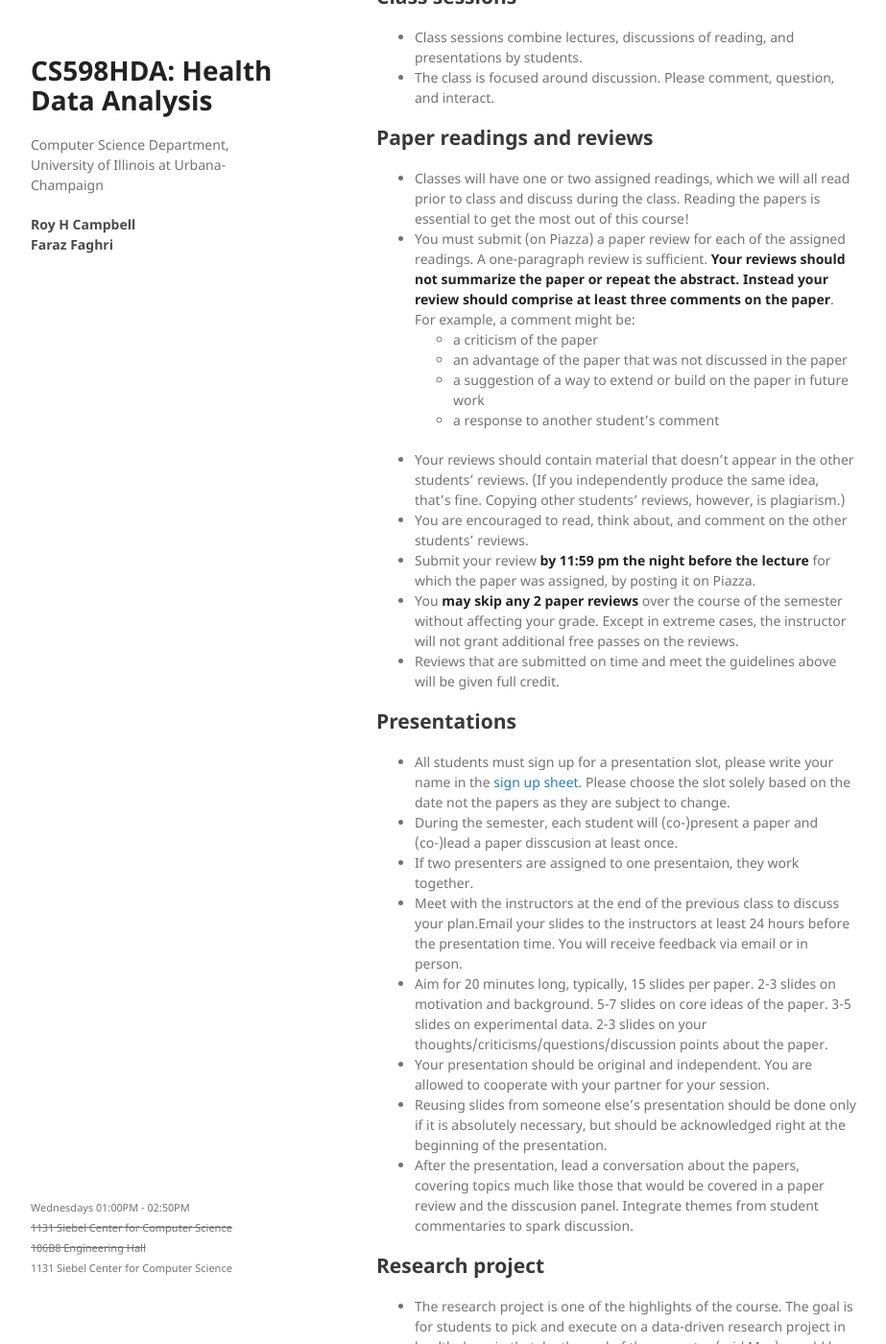
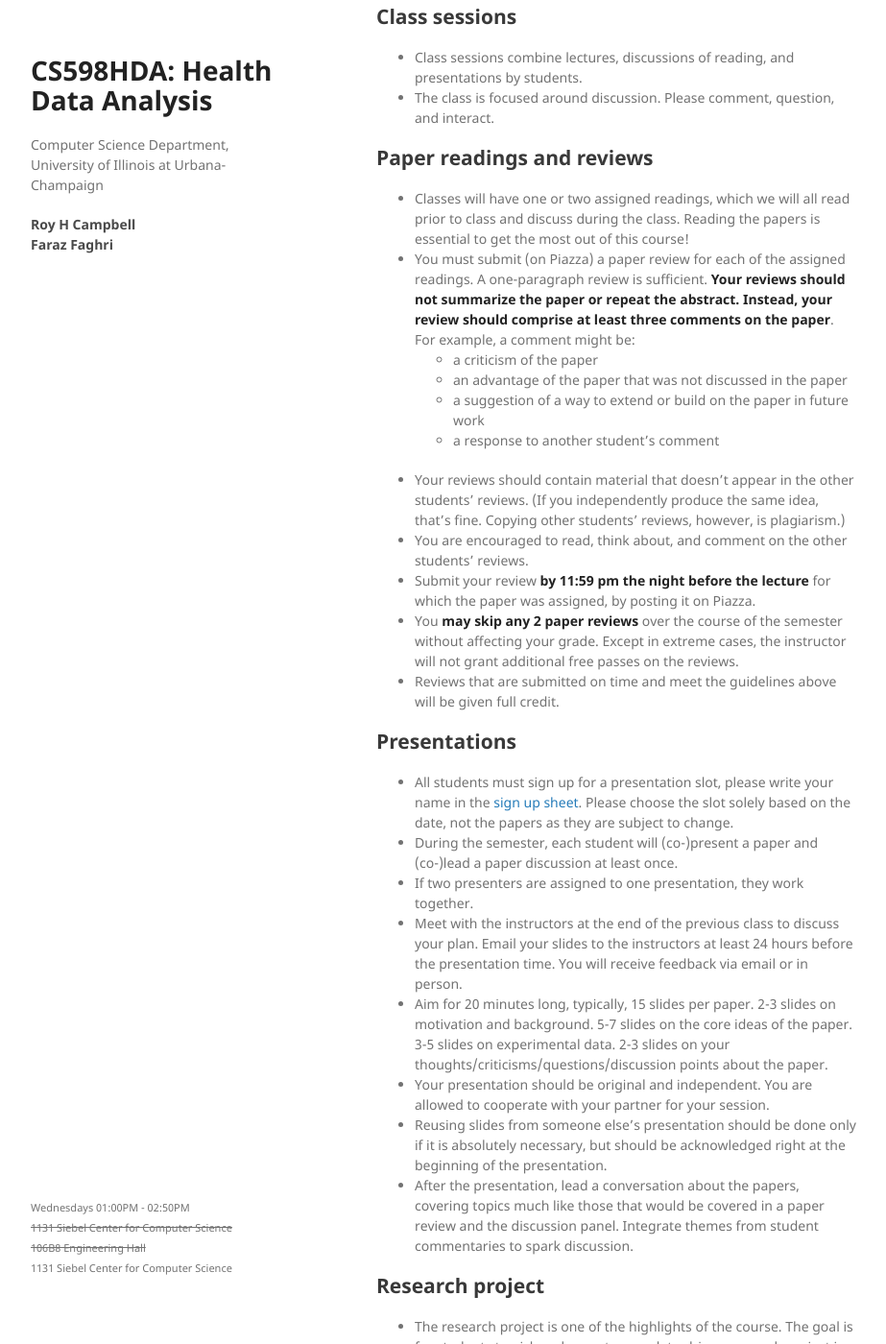
Before and after one commit to UIUC-CS598HDA/UIUC-CS598HDA.github.io, a Jekyll site: the page built from syllabus.md, in a window 1280 px wide and 1400 px high, scrolled down 657 px. Shown: the whole window at 96% size, without its empty margins (178-1101 px from the left). Built offline with Jekyll 4.4.1, drawn with Linux system fonts in a browser that asks for light colours; our own code applies the rules of GitHub Pages for plain Markdown files; some of the changed text lies outside the part shown.

Commit message:
proof read

```diff
--- a/syllabus.md
+++ b/syllabus.md
@@ -3,7 +3,7 @@ layout: default
 ---
 
 ## Overview
-The course will consist of paper readings, presentations, and student projects. Students write critiques, make presentations, and create an academic paper suitable for a workshop or conference. We will review the recent advances in the area of health data analysis. Reading selections broadly cover clinical, genetic, and image analysis. **Students are expected to have a working knowledge of machine learning, data mining, and programming skills to carry an implementation of a final project** (preferably in Python, but all languages are welcome). The project is extremely hands-on. You will experience firsthand all of the journey a data scientist goes through: data ambiguity, missing data, anomalies, skewness, predictive models, descriptive models, etc.
+The course will consist of paper readings, presentations, and student projects. Students write critiques, make presentations, and create an academic paper suitable for a workshop or conference. We will review the recent advances in the area of health data analysis. Reading selections broadly cover the clinical, genetic, image, and sensor data analysis. **Students are expected to have a working knowledge of machine learning, data mining, and programming skills to carry an implementation of a final project** (preferably in Python, but all languages are welcome). The project is extremely hands-on. You will experience firsthand all of the journeys a data scientist goes through: data ambiguity, missing data, anomalies, skewness, predictive models, descriptive models, etc.
 
 The course consists of:
 * [Class sessions](#class-sessions)
@@ -22,7 +22,7 @@ Each of these components of the course is discussed below, along with several ot
 
 ## Paper readings and reviews
 * Classes will have one or two assigned readings, which we will all read prior to class and discuss during the class. Reading the papers is essential to get the most out of this course!
-* You must submit (on Piazza) a paper review for each of the assigned readings. A one-paragraph review is sufficient. **Your reviews should not summarize the paper or repeat the abstract. Instead your review should comprise at least three comments on the paper**. For example, a comment might be:
+* You must submit (on Piazza) a paper review for each of the assigned readings. A one-paragraph review is sufficient. **Your reviews should not summarize the paper or repeat the abstract. Instead, your review should comprise at least three comments on the paper**. For example, a comment might be:
   * a criticism of the paper
   * an advantage of the paper that was not discussed in the paper
   * a suggestion of a way to extend or build on the paper in future work
@@ -35,14 +35,14 @@ Each of these components of the course is discussed below, along with several ot
 
 
 ## Presentations
-* All students must sign up for a presentation slot, please write your name in the [sign up sheet](https://docs.google.com/spreadsheets/d/1SHtvISvCsk8Jwhv03yjI9D5WF-uowbyvAPmj4ZnT_tc/edit?usp=sharing). Please choose the slot solely based on the date not the papers as they are subject to change.
-* During the semester, each student will (co-)present a paper and (co-)lead a paper disscusion at least once.
-* If two presenters are assigned to one presentaion, they work together.
-* Meet with the instructors at the end of the previous class to discuss your plan.Email your slides to the instructors at least 24 hours before the presentation time. You will receive feedback via email or in person.
-* Aim for 20 minutes long, typically, 15 slides per paper. 2-3 slides on motivation and background. 5-7 slides on core ideas of the paper. 3-5 slides on experimental data. 2-3 slides on your thoughts/criticisms/questions/discussion points about the paper.
+* All students must sign up for a presentation slot, please write your name in the [sign up sheet](https://docs.google.com/spreadsheets/d/1SHtvISvCsk8Jwhv03yjI9D5WF-uowbyvAPmj4ZnT_tc/edit?usp=sharing). Please choose the slot solely based on the date, not the papers as they are subject to change.
+* During the semester, each student will (co-)present a paper and (co-)lead a paper discussion at least once.
+* If two presenters are assigned to one presentation, they work together.
+* Meet with the instructors at the end of the previous class to discuss your plan. Email your slides to the instructors at least 24 hours before the presentation time. You will receive feedback via email or in person.
+* Aim for 20 minutes long, typically, 15 slides per paper. 2-3 slides on motivation and background. 5-7 slides on the core ideas of the paper. 3-5 slides on experimental data. 2-3 slides on your thoughts/criticisms/questions/discussion points about the paper.
 * Your presentation should be original and independent. You are allowed to cooperate with your partner for your session.
 * Reusing slides from someone else's presentation should be done only if it is absolutely necessary, but should be acknowledged right at the beginning of the presentation.
-* After the presentation, lead a conversation about the papers, covering topics much like those that would be covered in a paper review and the disscusion panel. Integrate themes from student commentaries to spark discussion.
+* After the presentation, lead a conversation about the papers, covering topics much like those that would be covered in a paper review and the discussion panel. Integrate themes from student commentaries to spark discussion.
 
 ## Research project
 * The research project is one of the highlights of the course. The goal is for students to pick and execute on a data-driven research project in health domain that, by the end of the semester (mid May), would be publishable as a short paper in a top quality workshop like [NIPS](https://nips.cc/Conferences/2017), and when expanded to a full paper would be publishable in a top-quality conference.
@@ -51,7 +51,7 @@ Each of these components of the course is discussed below, along with several ot
   * address a real, health/clinical problem in a particular domain
   * use a data-driven approach to model the problem
   * evaluate the effectiveness of the approach
-* Students are encouraged to be creative, and should think broadly about problems, domains, and datasets.
+* Students are encouraged to be creative and should think broadly about problems, domains, and datasets.
 * There are many different datasets to work with. More and more health data is collected with various data access policies. You will find these aggregated lists helpful:
   * [list 1](https://github.com/blengerich/CompBioDatasetsForMachineLearning), [list 2](https://github.com/beamandrew/medical-data), [list 3](https://github.com/awesomedata/awesome-public-datasets), [list 4](https://phpartners.org/health_stats.html), [Kaggle health data](https://www.kaggle.com/datasets?sortBy=relevance&group=public&search=health&page=1&pageSize=20&size=all&filetype=all&license=all), [healthdata.gov](https://www.healthdata.gov/search/type/dataset), and [data.gov](https://catalog.data.gov/dataset)
 
@@ -62,7 +62,7 @@ Each of these components of the course is discussed below, along with several ot
     * what is the most closely related work, and why your proposed problem is different than those or why your proposed solution is better. You should actively search for related work
     * if there are multiple people on your project team, who they are and how you plan to partition the work among the team
   * **Milestone 2 - Midterm report - due week 8:** your group should produce a draft of your final paper's introduction. The introduction should flesh out the proposal to describe in more detail the motivation, related work, and potential contribution. You must demonstrate progress in your solution and the midterm presentation is worth 15% of your final course grade, so it would be good to start work on the project early. We will be paying close attention to your strategies for using datasets and data-driven approaches to modeling the problem.
-  * **Milestone 3 - Final paper - due last day of exams:** for the final milestone, your group should produce a draft of the paper with results. This is a short paper suitable for submission to a workshop. It should clearly state the problem being solved, importance of problem, related work, Your approach, evaluation, and results, summary of conclusions, discussion of limitations, and future work The paper should be at most 8 pages for one-person projects, and at most 12 pages for two-person projects. But you will be judged on results, not pagecount!
+  * **Milestone 3 - Final paper - due last day of exams:** for the final milestone, your group should produce a draft of the paper with results. This is a short paper suitable for submission to a workshop. It should clearly state the problem being solved, the importance of the problem, related work, Your approach, evaluation, and results, summary of conclusions, discussion of limitations, and future work The paper should be at most 8 pages for one-person projects, and at most 12 pages for two-person projects. But you will be judged on results, not page count!
 * At the end of the course, during the final exam period, we will have a poster session. This will be an opportunity for the instructor to ask questions about your project, and also for other students and faculty in the department to see the cool work that you've done.
 * Dates for the above steps are announced on the [class schedule](schedule). In general, you are encouraged to meet with the instructor and seek advice on the project as often as you like.
 * **Can a project be shared with another course's project or independent research?** It is OK, and often a good idea, to work on a class project that complements your other ongoing projects and has a related topic. However, you should identify the piece of the larger project that you are working on for this course, with separate pieces for other courses. Check with your other instructors as well.
@@ -76,22 +76,22 @@ Each of these components of the course is discussed below, along with several ot
   * Final paper 30%
 
 ## Policies on ethics, attribution, and cheating
-* The standard university policies on original work, cheating and attribution apply to all work in the course. Violation of these may result in either lowering of course grade by one letter, or failing the course, or a different final decision left to the instructor.
+* The standard university policies on original work, cheating and attribution apply to all work in the course. Violation of these may result in either lowering of course grade by one letter or failing the course, or a different final decision left to the instructor.
 
 ## User data agreement
-* **I request access to data collected by the UIUC SRG and its partners for the purpose of scientific investigation, teaching or the planning of clinical research studies and agree to the following terms:**
+* **I request access to data collected by the UIUC, course instructors, and their partners for the purpose of scientific investigation, teaching or the planning of clinical research studies and agree to the following terms:**
 1. I will receive access to de-identified data and will not attempt to establish the identity of, or attempt to contact any of the subjects.
-2. I will not attempt to make direct contact with project’s PIs or staff at sites concerning the specific results of individual subjects.
+2. I will not attempt to make direct contact with the project’s PIs or staff at sites concerning the specific results of individual subjects.
 3. I will not further disclose these data beyond the uses outlined in this agreement and my data use application and understand that redistribution of data in any manner is prohibited.
 4. I will require anyone on my team who utilizes these data, or anyone with whom I share these data to comply with this data use agreement.
 5. I will accurately provide the requested information for persons who will use these data and the analyses that are planned using these data.
 6. I will comply with any rules and regulations imposed by my institution and its institutional review board in requesting these data.
-7. I will ensure that as an Investigator who utilize the data, appropriate administrative, physical and technical safeguards to prevent use or disclosure of the data other than as provided for by this Agreement are in place.
+7. I will ensure that as an Investigator who utilizes the data, appropriate administrative, physical and technical safeguards to prevent use or disclosure of the data other than as provided for by this Agreement are in place.
 * **If I publish abstracts using data from CS598HDA course, I agree to the following:**
 1. I will request permission from instructors first.
 2. I will cite partners as the source of data and the funding sources in the abstract as space allows.
 * **If I publish manuscripts using data from CS598HDA course, I agree to the following:**
-1. The authorship of manuscript is determined by data PIs and course instructors.
+1. The authorship of the manuscript is determined by data PIs and course instructors.
 2. I will submit all manuscripts to PIs and course instructors prior to submitting to a journal.
 
 
```
